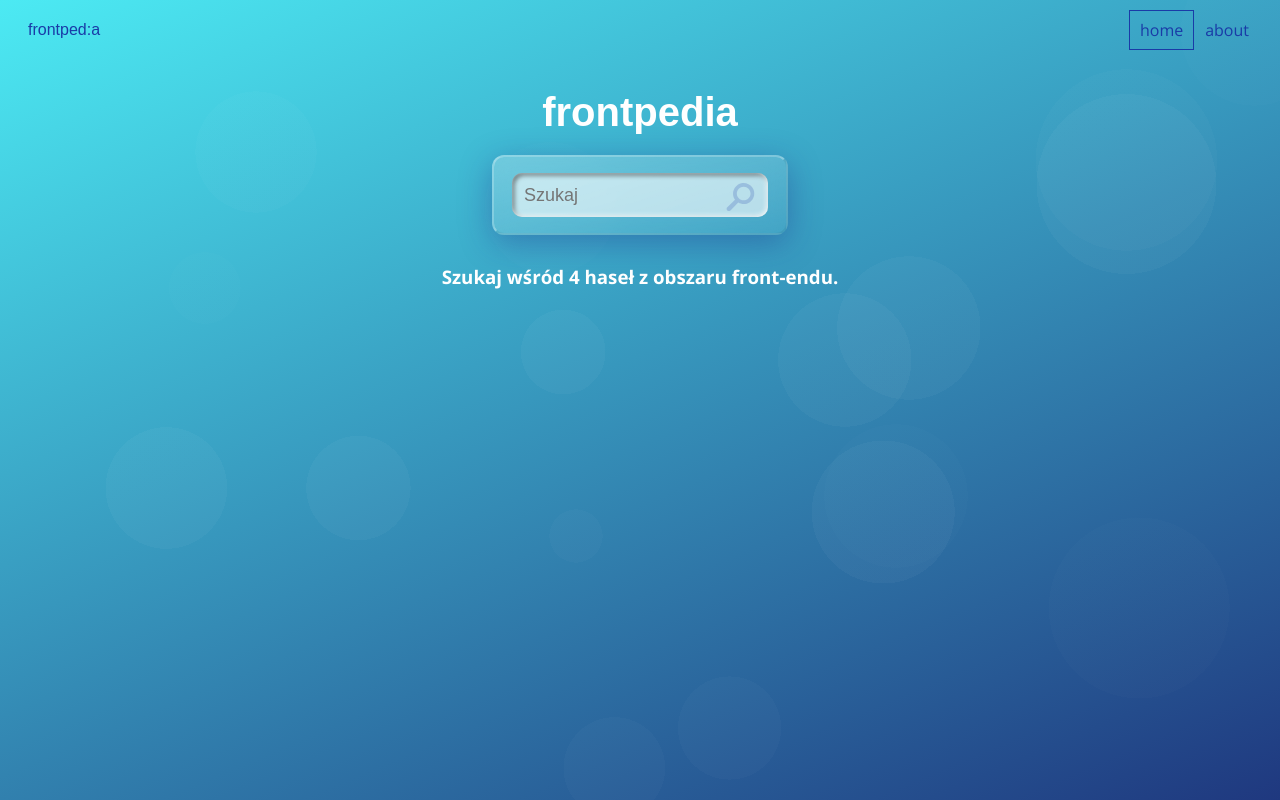
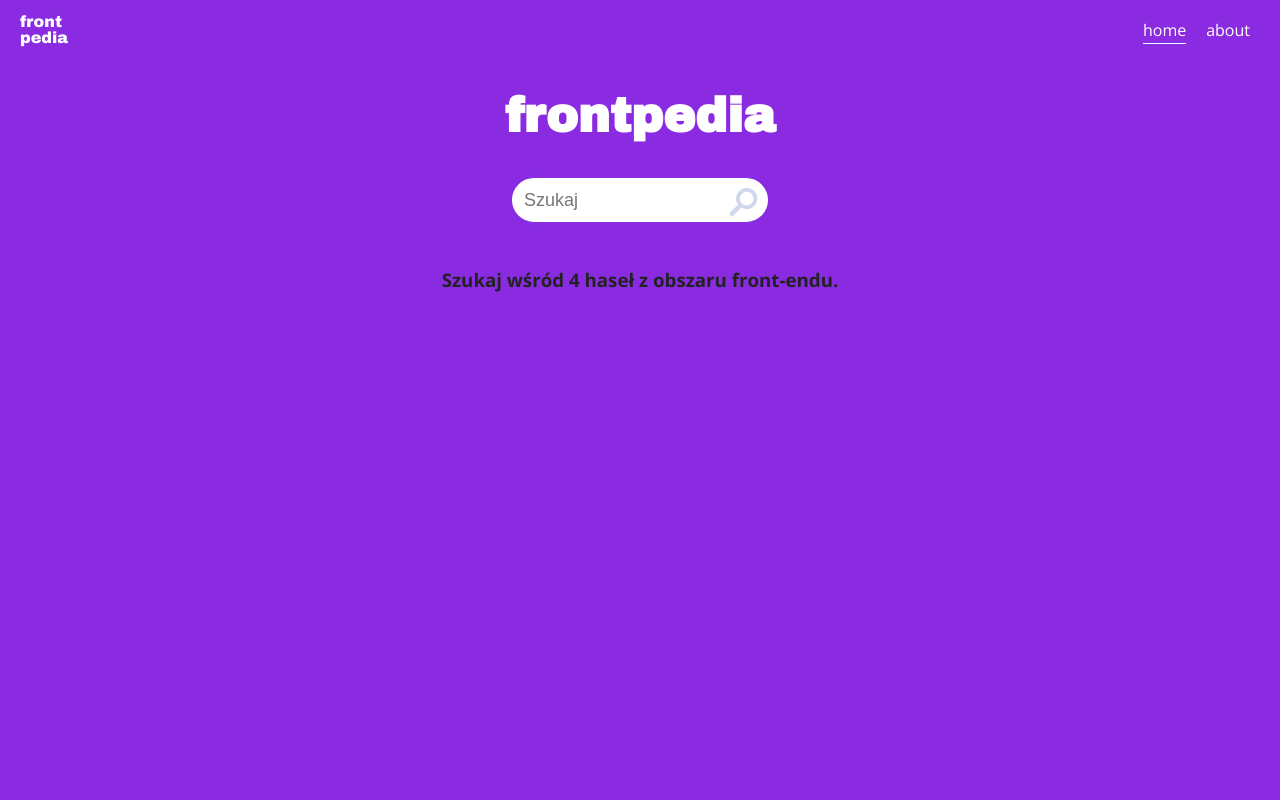
Before and after one commit to Web-ski/frontpedia, a Vue app: page /#/ in a window 1280 px wide. Built offline with nearby package versions, Linux system fonts and the light colour scheme.

Commit message:
Change layout

```diff
--- a/src/App.vue
+++ b/src/App.vue
@@ -20,136 +20,16 @@ export default {
 
 <style>
 @import url("https://fonts.googleapis.com/css2?family=Open+Sans:wght@300;400;700;800&display=swap");
+@import url("https://fonts.googleapis.com/css2?family=Archivo+Black&display=swap");
 
 body {
   margin: 0;
 }
 #app {
-  background-color: #f6f2e8;
-  background-image: linear-gradient(to bottom right, #07d9dc, #2c73d4);
-  background-image: radial-gradient(
-      circle at 45% 67%,
-      rgba(255, 255, 255, 0.02) 0%,
-      rgba(255, 255, 255, 0.02) 3%,
-      transparent 3%,
-      transparent 100%
-    ),
-    radial-gradient(
-      circle at 16% 36%,
-      rgba(255, 255, 255, 0.01) 0%,
-      rgba(255, 255, 255, 0.01) 3%,
-      transparent 3%,
-      transparent 100%
-    ),
-    radial-gradient(
-      circle at 69% 64%,
-      rgba(255, 255, 255, 0.03) 0%,
-      rgba(255, 255, 255, 0.03) 7%,
-      transparent 7%,
-      transparent 100%
-    ),
-    radial-gradient(
-      circle at 88% 23%,
-      rgba(255, 255, 255, 0.03) 0%,
-      rgba(255, 255, 255, 0.03) 7%,
-      transparent 7%,
-      transparent 100%
-    ),
-    radial-gradient(
-      circle at 43% 26%,
-      rgba(255, 255, 255, 0.01) 0%,
-      rgba(255, 255, 255, 0.01) 7%,
-      transparent 7%,
-      transparent 100%
-    ),
-    radial-gradient(
-      circle at 66% 45%,
-      rgba(255, 255, 255, 0.03) 0%,
-      rgba(255, 255, 255, 0.03) 7%,
-      transparent 7%,
-      transparent 100%
-    ),
-    radial-gradient(
-      circle at 71% 41%,
-      rgba(255, 255, 255, 0.03) 0%,
-      rgba(255, 255, 255, 0.03) 7%,
-      transparent 7%,
-      transparent 100%
-    ),
-    radial-gradient(
-      circle at 89% 76%,
-      rgba(255, 255, 255, 0.01) 0%,
-      rgba(255, 255, 255, 0.01) 7%,
-      transparent 7%,
-      transparent 100%
-    ),
-    radial-gradient(
-      circle at 70% 62%,
-      rgba(255, 255, 255, 0.01) 0%,
-      rgba(255, 255, 255, 0.01) 7%,
-      transparent 7%,
-      transparent 100%
-    ),
-    radial-gradient(
-      circle at 88% 20%,
-      rgba(255, 255, 255, 0.02) 0%,
-      rgba(255, 255, 255, 0.02) 7%,
-      transparent 7%,
-      transparent 100%
-    ),
-    radial-gradient(
-      circle at 57% 91%,
-      rgba(255, 255, 255, 0.02) 0%,
-      rgba(255, 255, 255, 0.02) 5%,
-      transparent 5%,
-      transparent 100%
-    ),
-    radial-gradient(
-      circle at 98% 4%,
-      rgba(255, 255, 255, 0.01) 0%,
-      rgba(255, 255, 255, 0.01) 5%,
-      transparent 5%,
-      transparent 100%
-    ),
-    radial-gradient(
-      circle at 28% 61%,
-      rgba(255, 255, 255, 0.03) 0%,
-      rgba(255, 255, 255, 0.03) 5%,
-      transparent 5%,
-      transparent 100%
-    ),
-    radial-gradient(
-      circle at 48% 96%,
-      rgba(255, 255, 255, 0.02) 0%,
-      rgba(255, 255, 255, 0.02) 5%,
-      transparent 5%,
-      transparent 100%
-    ),
-    radial-gradient(
-      circle at 13% 61%,
-      rgba(255, 255, 255, 0.03) 0%,
-      rgba(255, 255, 255, 0.03) 5%,
-      transparent 5%,
-      transparent 100%
-    ),
-    radial-gradient(
-      circle at 44% 44%,
-      rgba(255, 255, 255, 0.03) 0%,
-      rgba(255, 255, 255, 0.03) 5%,
-      transparent 5%,
-      transparent 100%
-    ),
-    radial-gradient(
-      circle at 20% 19%,
-      rgba(255, 255, 255, 0.02) 0%,
-      rgba(255, 255, 255, 0.02) 5%,
-      transparent 5%,
-      transparent 100%
-    ),
-    linear-gradient(157deg, rgb(76, 234, 243), rgb(31, 56, 127));
+  background-color: blueviolet;
   min-height: 100vh;
   color: rgb(26, 59, 167);
-  color: white;
+  color: #222;
   font-family: "Open Sans", sans-serif;
 }
 </style>
--- a/src/components/elements/ButtonMore.vue
+++ b/src/components/elements/ButtonMore.vue
@@ -11,24 +11,19 @@ export default {
 <style>
 .button-more {
   color: #444;
-  height: 40px;
-  width: 120px;
-  border-radius: 25px;
+  height: 30px;
   cursor: pointer;
-  -webkit-backdrop-filter: blur(10px);
-  backdrop-filter: blur(10px);
-  box-shadow: 0 2px 10px 0 rgba(70, 7, 107, 0.17);
   transition: 0.2s;
-  background-color: #07d9dc;
-  border-style: solid;
-  border-width: 2px;
-  border-color: rgba(255, 255, 255, 0.3) rgba(0, 0, 0, 0.05) rgba(0, 0, 0, 0.05)
-    rgba(255, 255, 255, 0.3);
+  padding: 0;
+  border: none;
+  background-color: transparent;
   font-family: "Open Sans", sans-serif;
   font-weight: 600;
+  border-bottom: solid 2px transparent;
+  line-height: 110%;
 }
 
 .button-more:hover {
-  box-shadow: 0 0px 0px 0 rgba(70, 7, 107, 0.17);
+  border-bottom: solid 2px #444;
 }
 </style>
--- a/src/components/elements/EntryLink.vue
+++ b/src/components/elements/EntryLink.vue
@@ -18,11 +18,19 @@ export default {
   text-decoration: none;
   font-size: 1rem;
   display: inline-block;
-  margin: 10px 5px;
+  margin: 20px 5px;
+  min-width: 80px;
+  text-align: center;
   color: white;
-  background-color: #2c73d4;
+  background-color: #111;
   border-radius: 20px;
-  padding: 7px 12px;
+  padding: 9px 12px;
+  transition: 0.2s;
+}
+
+.entry-link:hover {
+  background-color: white;
+  color: #111;
 }
 
 @media screen and (min-width: 670px) {
--- a/src/components/elements/InputSearch.vue
+++ b/src/components/elements/InputSearch.vue
@@ -33,9 +33,9 @@ export default {
   line-height: 18px;
   padding: 5px 12px;
   border: none;
-  box-shadow: inset -1px -1px 5px white, inset 2px 2px 5px rgba(0, 0, 0, 0.6);
-  background-color: rgba(255, 255, 255, 0.6);
-  border-radius: 10px;
+  border: solid 3px blueviolet;
+  background-color: white;
+  border-radius: 25px;
   color: #222222;
 }
 
--- a/src/components/elements/PageTitle.vue
+++ b/src/components/elements/PageTitle.vue
@@ -13,16 +13,16 @@ export default {
 
 <style>
 .page-title {
-  font-family: Comfortaa, sans-serif;
-  font-size: 30px;
-  font-weight: 700;
+  color: white;
+  font-family: "Archivo Black", sans-serif;
+  font-size: 2.5rem;
   display: inline-block;
   margin: 10px auto;
 }
 
 @media screen and (min-width: 670px) {
   .page-title {
-    font-size: 40px;
+    font-size: 3rem;
   }
 }
 </style>
--- a/src/components/modules/Card.vue
+++ b/src/components/modules/Card.vue
@@ -43,19 +43,9 @@ export default {
   min-width: 250px;
   max-width: 300px;
   margin: 40px auto;
-  -webkit-backdrop-filter: blur(10px);
-  backdrop-filter: blur(10px);
-  border-radius: 15px;
-  box-shadow: 0 8px 32px 0 rgba(31, 38, 135, 0.37);
-  background-image: linear-gradient(
-    to bottom right,
-    rgba(255, 255, 255, 0.25),
-    rgba(255, 255, 255, 0.05)
-  );
-  border-style: solid;
-  border-width: 2px;
-  border-color: rgba(255, 255, 255, 0.3) rgba(0, 0, 0, 0.05) rgba(0, 0, 0, 0.05)
-    rgba(255, 255, 255, 0.3);
+  border-radius: 12px;
+  border: solid 4px white;
+  background-color: white;
 }
 
 .card-header,
@@ -65,22 +55,25 @@ export default {
   letter-spacing: 0.5px;
 }
 
+.card-body {
+  padding: 20px 20px;
+}
+
 .card-header {
   display: flex;
   justify-content: space-between;
   align-items: center;
-  -webkit-backdrop-filter: blur(10px);
-  backdrop-filter: blur(10px);
-  background-color: rgba(255, 255, 255, 0.85);
+  border-bottom: none;
   border-radius: 12px;
-  border-bottom: none;
+  background-color: #eee;
   margin: 5px;
 }
 
 .card-title {
   margin: 0;
   font-size: 20px;
-  color: rgb(26, 59, 167);
+  color: #222;
+  font-size: 1.3rem;
 }
 
 .card-text {
@@ -102,6 +95,9 @@ export default {
 }
 
 @media screen and (min-width: 670px) {
+  .card-title {
+    font-size: 1.5rem;
+  }
   .card-text {
     font-size: 1.2rem;
   }
--- a/src/components/modules/Search.vue
+++ b/src/components/modules/Search.vue
@@ -27,18 +27,5 @@ export default {
   justify-content: center;
   align-items: center;
   margin: 10px;
-  -webkit-backdrop-filter: blur(10px);
-  backdrop-filter: blur(10px);
-  border-radius: 12px;
-  box-shadow: 0 8px 32px 0 rgba(31, 38, 135, 0.37);
-  background-image: linear-gradient(
-    to bottom right,
-    rgba(255, 255, 255, 0.25),
-    rgba(255, 255, 255, 0.05)
-  );
-  border-style: solid;
-  border-width: 2px;
-  border-color: rgba(255, 255, 255, 0.3) rgba(0, 0, 0, 0.05) rgba(0, 0, 0, 0.05)
-    rgba(255, 255, 255, 0.3);
 }
 </style>
--- a/src/components/structures/EntryBoard.vue
+++ b/src/components/structures/EntryBoard.vue
@@ -1,8 +1,8 @@
 <template>
   <div class="entry-board">
+    <h1 class="entry-title">{{ record.title }}</h1>
     <section class="entry-main">
       <article class="entry-body">
-        <h1 class="entry-title">{{ record.title }}</h1>
         <Paragraph
           v-for="paragraph in record.body"
           :key="paragraph"
@@ -16,15 +16,6 @@
             :source="source"
           />
         </ul>
-        <div class="entry-links">
-          <EntryLink
-            v-for="link in record.linkEntries"
-            :key="link"
-            :link="link"
-          >
-            {{ link }}
-          </EntryLink>
-        </div>
       </article>
       <aside class="entry-aside">
         <img class="entry-aside__image" :src="url + record.image" />
@@ -38,6 +29,11 @@
         </div>
       </aside>
     </section>
+    <div class="entry-links">
+      <EntryLink v-for="link in record.linkEntries" :key="link" :link="link">
+        {{ link }}
+      </EntryLink>
+    </div>
   </div>
 </template>
 
@@ -82,13 +78,7 @@ export default {
   min-height: 100px;
   min-width: 250px;
   max-width: 1000px;
-  padding: 15px;
   margin: 40px auto;
-  -webkit-backdrop-filter: blur(10px);
-  backdrop-filter: blur(10px);
-  background-color: rgba(255, 255, 255, 0.35);
-  border-radius: 15px;
-  box-shadow: 0 8px 32px 0 rgba(31, 38, 135, 0.37);
   color: black;
 }
 
@@ -105,9 +95,7 @@ export default {
   max-width: 1000px;
   padding: 20px;
   margin: 0;
-  -webkit-backdrop-filter: blur(10px);
-  backdrop-filter: blur(10px);
-  background-color: rgba(255, 255, 255, 0.85);
+  background-color: white;
   border-radius: 12px;
   color: black;
 }
@@ -121,6 +109,7 @@ export default {
   font-size: 2rem;
   margin: 0;
   margin-bottom: 10px;
+  color: white;
 }
 
 .entry-sources {
@@ -141,12 +130,13 @@ export default {
 }
 
 @media screen and (min-width: 670px) {
-  .entry-board {
-    padding: 20px;
-  }
   .entry-main {
     display: flex;
     flex-direction: row;
+  }
+
+  .entry-body {
+    padding: 30px 40px;
   }
 
   .entry-aside {
@@ -158,5 +148,9 @@ export default {
     width: 80px;
     height: 80px;
   }
+
+  .entry-title {
+    font-size: 2.5rem;
+  }
 }
 </style>
--- a/src/components/structures/Header.vue
+++ b/src/components/structures/Header.vue
@@ -1,6 +1,9 @@
 <template>
   <div id="header">
-    <div class="brand">frontped:a</div>
+    <div>
+      <div class="brand">front</div>
+      <div class="brand">pedia</div>
+    </div>
     <nav>
       <router-link class="nav-link" to="/"> home</router-link>
       <router-link class="nav-link" to="/about">about</router-link>
@@ -21,6 +24,7 @@ export default {
   display: flex;
   justify-content: space-between;
   align-items: center;
+  background-color: blueviolet;
 }
 
 .nav {
@@ -32,22 +36,23 @@ export default {
 .nav-link {
   display: inline-block;
   text-decoration: none;
-  color: rgb(26, 59, 167);
-  padding: 8px 10px;
-  border: solid 1px transparent;
+  color: white;
+  padding: 2px 0px;
+  margin: 0 10px;
+  border-bottom: solid 1px transparent;
 }
 
 .nav-link:hover {
-  border: solid 1px rgb(26, 59, 167);
+  border-bottom: solid 1px white;
 }
 
 .router-link-exact-active {
-  border: solid 1px rgb(26, 59, 167);
+  border-bottom: solid 1px white;
 }
 
 .brand {
-  padding: 8px;
-  color: rgb(26, 59, 167);
-  font-family: Comfortaa, sans-serif;
+  line-height: 100%;
+  color: white;
+  font-family: "Archivo Black", sans-serif;
 }
 </style>
```
